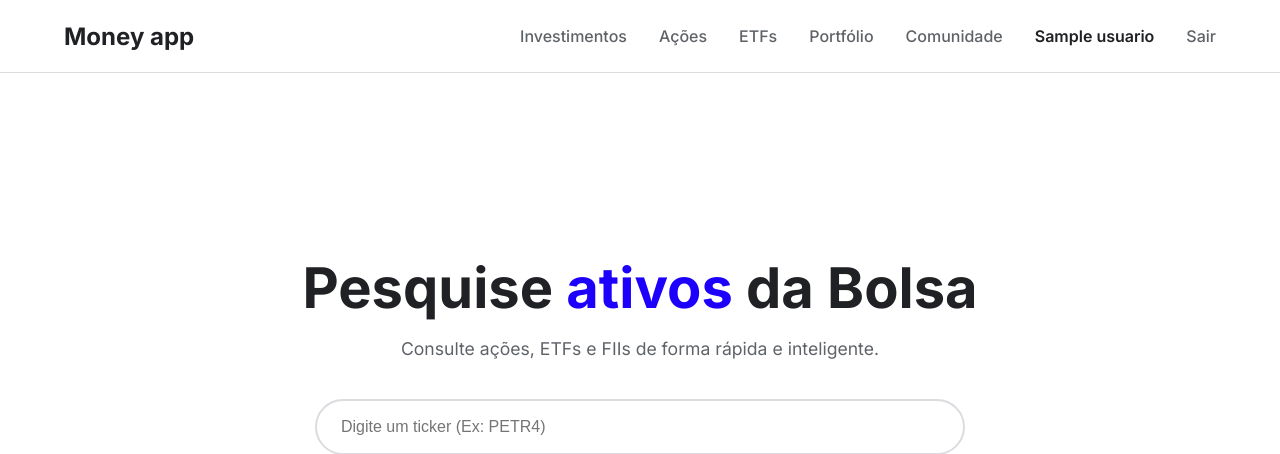
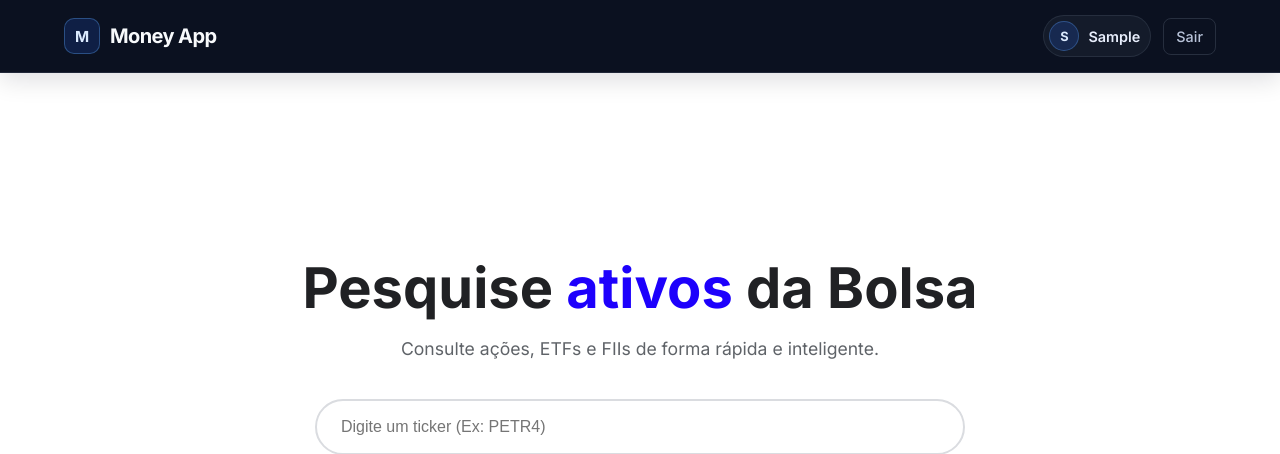
Before and after one commit to Peternovak2/money_app, a FastAPI app: template app/templates/index.html in a window 1280 px wide. Shown: the top 454 px of the page. Run offline with FastAPI, Linux system fonts and the light colour scheme; the template is opened without the code that fills it: most values are stand-ins (such as "Sample title", 1, 10 or a date in 2020).

Commit message:
feat: redesenha header da aplicacao

```diff
--- a/app/static/css/header.css
+++ b/app/static/css/header.css
@@ -1,77 +1,203 @@
 .header {
-  border-bottom: 1px solid var(--border);
+  color: #e8eefc;
+  background: #0b1120;
+  border-bottom: 1px solid rgba(148, 163, 184, 0.16);
+  box-shadow: 0 8px 24px rgba(2, 6, 23, 0.12);
 }
 
 .header .container {
   display: flex;
-
   align-items: center;
-
   justify-content: space-between;
-
-  height: 72px;
+  min-height: 72px;
+  gap: 24px;
 }
 
 .logo {
-  font-size: 1.5rem;
+  display: inline-flex;
+  align-items: center;
+  gap: 10px;
+  flex-shrink: 0;
+  color: #f8fafc;
+  font-size: 1.25rem;
+  font-weight: 700;
+  letter-spacing: -0.03em;
+  text-decoration: none;
+}
 
-  font-weight: 700;
+.logo::before {
+  content: "M";
+  display: inline-flex;
+  align-items: center;
+  justify-content: center;
+  width: 34px;
+  height: 34px;
+  border: 1px solid rgba(96, 165, 250, 0.35);
+  border-radius: 10px;
+  color: #dbeafe;
+  background: rgba(37, 99, 235, 0.18);
+  font-size: 0.95rem;
+  letter-spacing: 0;
 }
 
 .menu {
   display: flex;
-
   align-items: center;
-
-  gap: 32px;
+  justify-content: flex-end;
+  min-width: 0;
+  margin-left: auto;
+  gap: 12px;
 }
 
 .menu a {
+  color: #b8c3d9;
+  font-weight: 500;
   text-decoration: none;
-
-  color: var(--text-secondary);
-
-  font-weight: 500;
-
-  transition: color 0.2s ease;
+  transition:
+    color 0.2s ease,
+    background-color 0.2s ease,
+    border-color 0.2s ease;
 }
 
 .menu a:hover {
-  color: var(--text-primary);
+  color: #f8fafc;
+}
+
+.menu-link {
+  padding: 9px 12px;
+  border-radius: 8px;
+  white-space: nowrap;
+}
+
+.menu-link:hover {
+  background: rgba(148, 163, 184, 0.08);
+}
+
+.menu .menu-link--primary {
+  border: 1px solid rgba(96, 165, 250, 0.38);
+  color: #eff6ff;
+  background: #2563eb;
+}
+
+.menu .menu-link--primary:hover {
+  border-color: #3b82f6;
+  background: #1d4ed8;
+}
+
+.usuario-resumo {
+  display: flex;
+  align-items: center;
+  min-width: 0;
+  max-width: 220px;
+  gap: 9px;
+  padding: 5px 10px 5px 5px;
+  border: 1px solid rgba(148, 163, 184, 0.14);
+  border-radius: 999px;
+  background: rgba(148, 163, 184, 0.07);
+}
+
+.usuario-avatar {
+  display: inline-flex;
+  align-items: center;
+  justify-content: center;
+  width: 30px;
+  height: 30px;
+  flex: 0 0 30px;
+  border: 1px solid rgba(96, 165, 250, 0.32);
+  border-radius: 50%;
+  color: #dbeafe;
+  background: rgba(37, 99, 235, 0.2);
+  font-size: 0.8rem;
+  font-weight: 700;
 }
 
 .usuario-nome {
-  color: var(--text-primary);
-
+  min-width: 0;
+  overflow: hidden;
+  color: #e8eefc;
+  font-size: 0.9rem;
   font-weight: 600;
+  text-overflow: ellipsis;
+  white-space: nowrap;
 }
 
 .form-logout {
   display: inline-flex;
-
+  flex-shrink: 0;
   margin: 0;
 }
 
 .btn-logout {
-  background: none;
-
-  border: none;
-
-  padding: 0;
-
+  padding: 9px 12px;
+  border: 1px solid rgba(148, 163, 184, 0.2);
+  border-radius: 8px;
+  color: #b8c3d9;
+  background: transparent;
   font-family: inherit;
-
-  font-size: inherit;
-
-  color: var(--text-secondary);
-
+  font-size: 0.9rem;
   font-weight: 500;
-
   cursor: pointer;
-
-  transition: color 0.2s ease;
+  transition:
+    color 0.2s ease,
+    background-color 0.2s ease,
+    border-color 0.2s ease;
 }
 
 .btn-logout:hover {
-  color: var(--text-primary);
+  border-color: rgba(148, 163, 184, 0.35);
+  color: #f8fafc;
+  background: rgba(148, 163, 184, 0.08);
 }
+
+.logo:focus-visible,
+.menu a:focus-visible,
+.btn-logout:focus-visible {
+  outline: 2px solid #60a5fa;
+  outline-offset: 3px;
+}
+
+@media (max-width: 640px) {
+  .header .container {
+    min-height: 64px;
+    gap: 12px;
+    padding-right: 16px;
+    padding-left: 16px;
+  }
+
+  .logo {
+    gap: 8px;
+    font-size: 1.05rem;
+  }
+
+  .logo::before {
+    width: 30px;
+    height: 30px;
+    font-size: 0.82rem;
+  }
+
+  .menu {
+    gap: 8px;
+  }
+
+  .menu-link,
+  .btn-logout {
+    padding: 8px 10px;
+    font-size: 0.82rem;
+  }
+
+  .usuario-resumo {
+    max-width: 132px;
+    padding: 4px 8px 4px 4px;
+    gap: 7px;
+  }
+
+  .usuario-avatar {
+    width: 28px;
+    height: 28px;
+    flex-basis: 28px;
+  }
+
+  .usuario-nome {
+    font-size: 0.82rem;
+  }
+}
--- a/app/templates/index.html
+++ b/app/templates/index.html
@@ -2,6 +2,7 @@
 <html lang="pt-br">
   <head>
     <meta charset="UTF-8" />
+    <meta name="viewport" content="width=device-width, initial-scale=1.0" />
     <title>Busca de Ativos</title>
     <link rel="stylesheet" href="/static/css/style.css?v={{ asset_version }}" />
     <link rel="preconnect" href="https://fonts.googleapis.com" />
@@ -15,22 +16,22 @@
   <body>
     <header class="header">
       <div class="container">
-        <div class="logo">Money app</div>
+        <a href="/" class="logo" aria-label="Money App - Página inicial">Money App</a>
 
-        <nav class="menu">
-          <a href="#">Investimentos</a>
-          <a href="#">Ações</a>
-          <a href="#">ETFs</a>
-          <a href="#">Portfólio</a>
-          <a href="#">Comunidade</a>
+        <nav class="menu" aria-label="Conta">
           {% if usuario %}
-            <span class="usuario-nome">{{ usuario.nome }}</span>
+            <div class="usuario-resumo" title="{{ usuario.nome }}">
+              <span class="usuario-avatar" aria-hidden="true">
+                {{ usuario.nome[:1] | upper }}
+              </span>
+              <span class="usuario-nome">{{ usuario.nome.split()[0] }}</span>
+            </div>
             <form method="POST" action="/logout" class="form-logout">
               <button type="submit" class="btn-logout">Sair</button>
             </form>
           {% else %}
-            <a href="/login">Entrar</a>
-            <a href="/cadastro">Criar conta</a>
+            <a href="/login" class="menu-link">Entrar</a>
+            <a href="/cadastro" class="menu-link menu-link--primary">Criar conta</a>
           {% endif %}
         </nav>
       </div>
```
Also changed, not shown: app/templates/ativo.html (+10 -10 lines).
